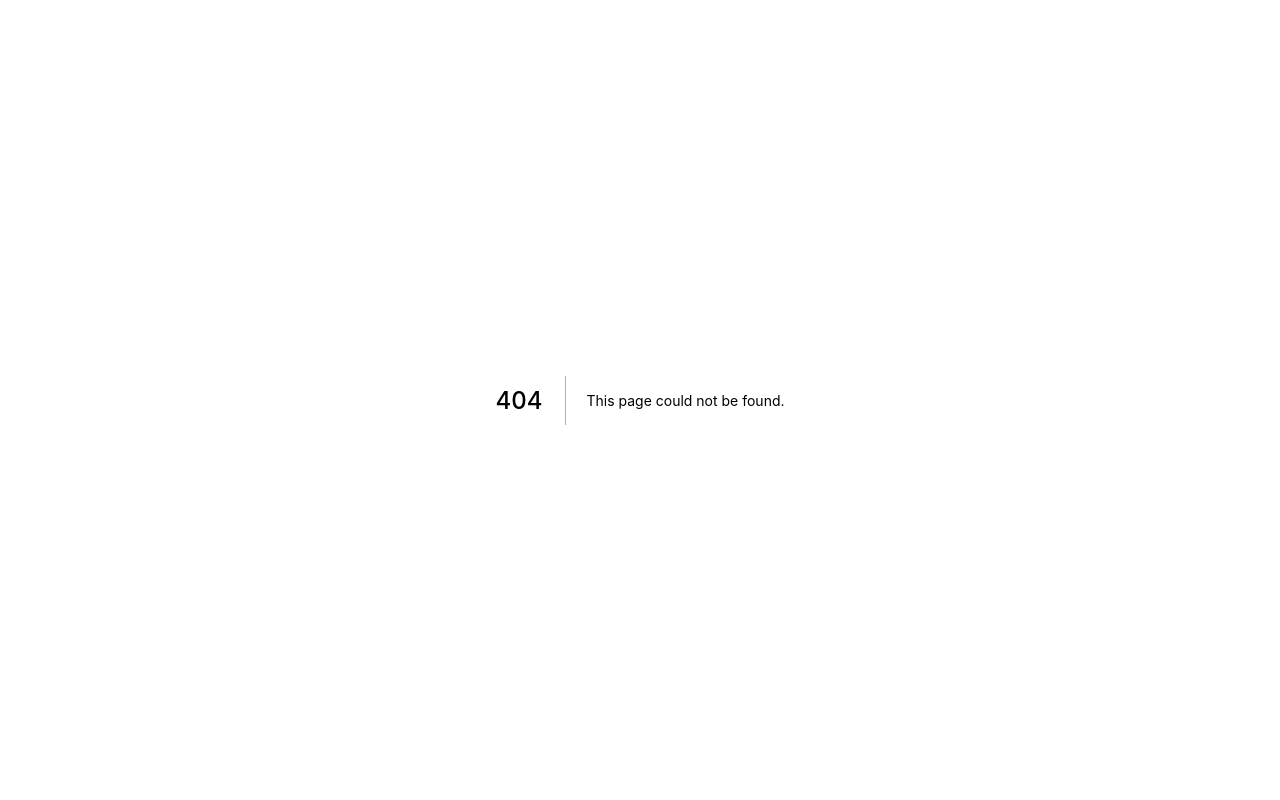
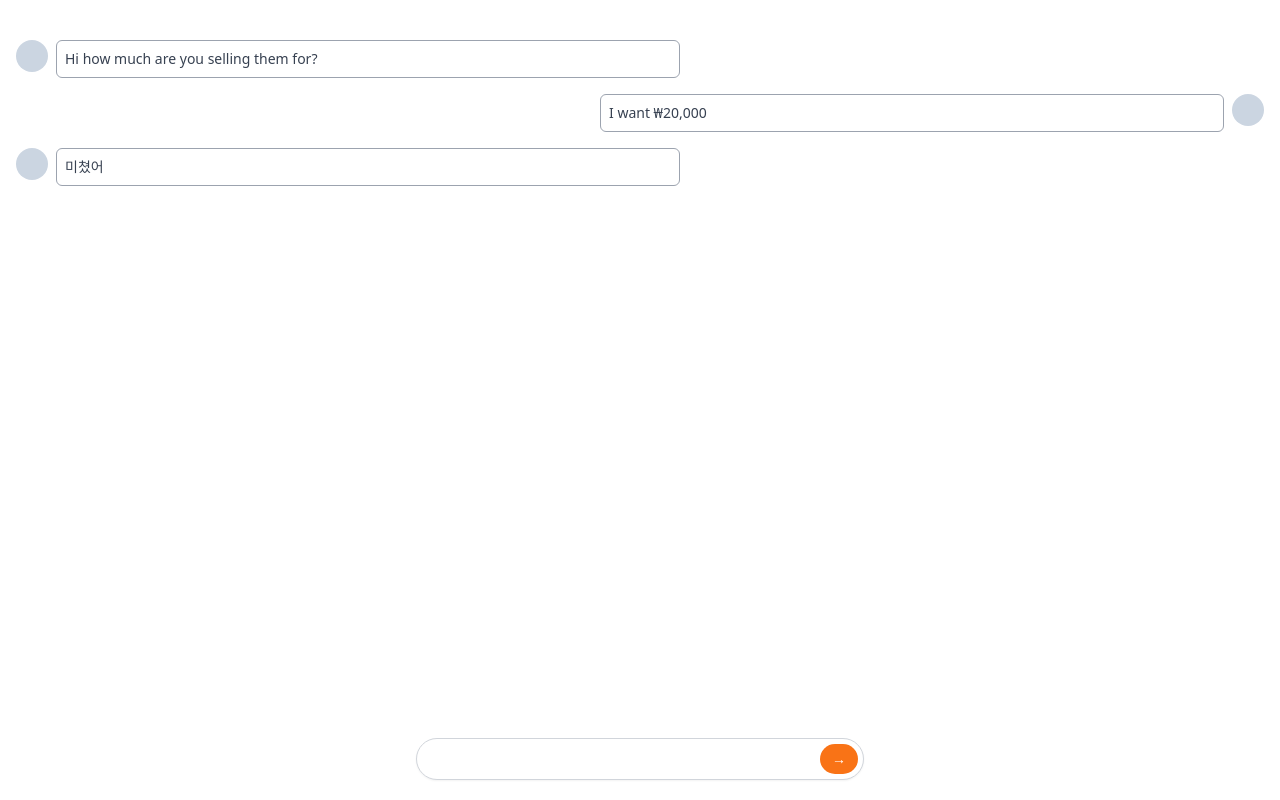
Before and after one commit to qpthedev/carrot-market, a Next.js app: page /chats/1 in a window 1280 px wide. Before the commit this address had no page. Built offline with nearby package versions, Linux system fonts and the light colour scheme.

Commit message:
Chat list, chat detail UI mockup

```diff
--- /dev/null
+++ b/pages/chats/[id].tsx
@@ -0,0 +1,44 @@
+import type { NextPage } from "next";
+
+const ChatDetail: NextPage = () => {
+  return (
+    <div className="py-10 px-4 space-y-4">
+      <div className="flex items-start space-x-2">
+        <div className="w-8 h-8 rounded-full bg-slate-300" />
+        <div className="w-1/2 text-sm text-gray-700 p-2 border border-gray-400 rounded-md">
+          <p>Hi how much are you selling them for?</p>
+        </div>
+      </div>
+
+      <div className="flex flex-row-reverse items-start space-x-2 space-x-reverse">
+        <div className="w-8 h-8 rounded-full bg-slate-300" />
+        <div className="w-1/2 text-sm text-gray-700 p-2 border border-gray-400 rounded-md">
+          <p>I want ₩20,000</p>
+        </div>
+      </div>
+
+      <div className="flex items-start space-x-2">
+        <div className="w-8 h-8 rounded-full bg-slate-300" />
+        <div className="w-1/2 text-sm text-gray-700 p-2 border border-gray-400 rounded-md">
+          <p>미쳤어</p>
+        </div>
+      </div>
+
+      <div className="fixed w-full mx-auto max-w-md bottom-5 inset-x-0">
+        <div className="relative flex items-center">
+          <input
+            type="text"
+            className="shadow-sm rounded-full w-full border-gray-300 pr-12 focus:ring-orange-500 focus:outline-none focus:border-orange-500"
+          />
+          <div className="absolute inset-y-0 flex py-1.5 pr-1.5 right-0">
+            <button className="flex items-center bg-orange-500 rounded-full px-3 text-sm text-white hover:bg-orange-600 focus:ring-2 focus:ring-offset-2 focus:ring-orange-500">
+              &rarr;
+            </button>
+          </div>
+        </div>
+      </div>
+    </div>
+  );
+};
+
+export default ChatDetail;
--- /dev/null
+++ b/pages/chats/index.tsx
@@ -0,0 +1,22 @@
+import type { NextPage } from "next";
+
+const Chats: NextPage = () => {
+  return (
+    <div className="py-10 divide-y-[1px]">
+      {[...Array(5)].map((_, i) => (
+        <div
+          key={i}
+          className="flex py-3 px-4 items-center space-x-3 cursor-pointer"
+        >
+          <div className="w-12 h-12 rounded-full bg-slate-300" />
+          <div>
+            <p className="font-medium text-gray-700">Steve Jebs</p>
+            <p className="text-sm text-gray-500">See you tomorrow at 2pm!</p>
+          </div>
+        </div>
+      ))}
+    </div>
+  );
+};
+
+export default Chats;
```
